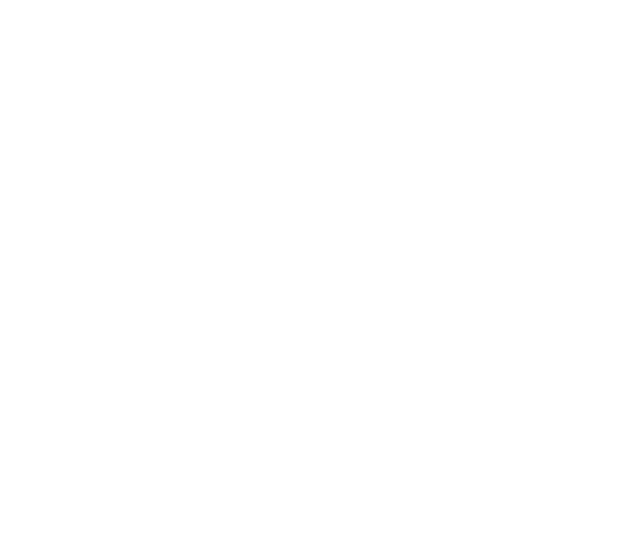
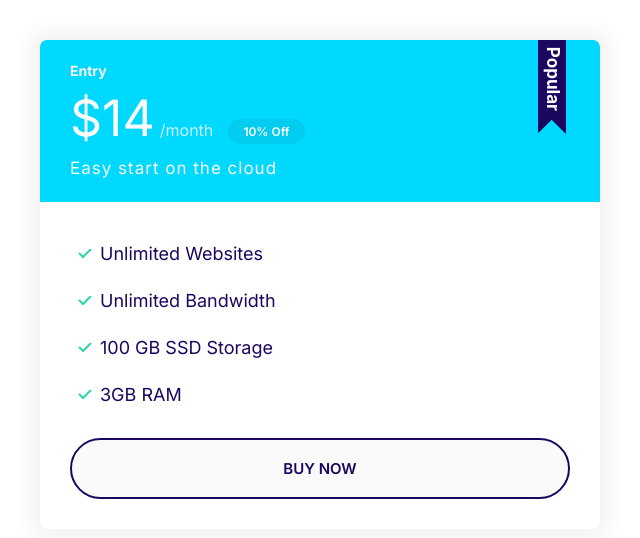
Before and after one commit to ignaf/Moshify, a plain HTML site: page Index.html in a window 1280 px wide. Shown: the whole page, without its empty margins (0-640 px from the left). Drawn offline with Linux system fonts and the light colour scheme.

Commit message:
popular plan

```diff
--- a/Index.html
+++ b/Index.html
@@ -15,6 +15,27 @@
     <link rel="stylesheet" href="css/styles.css" />
   </head>
   <body>
-    <div style="width: 50%; padding: 4rem"></div>
+    <div style="width: 50%; padding: 4rem">
+      <div class="plan plan--popular">
+        <div class="card card--secondary">
+          <header class="card__header">
+            <h3 class="plan__name">Entry</h3>
+            <span class="plan__price">$14</span>
+            <span class="plan__billing-cycle">/month</span>
+            <span class="badge badge--secondary badge--small">10% Off</span>
+            <span class="plan__description">Easy start on the cloud</span>
+          </header>
+          <div class="card__body">
+            <ul class="list list--tick">
+              <li class="list__item">Unlimited Websites</li>
+              <li class="list__item">Unlimited Bandwidth</li>
+              <li class="list__item">100 GB SSD Storage</li>
+              <li class="list__item">3GB RAM</li>
+            </ul>
+            <button class="btn btn--outline btn--block">BUY NOW</button>
+          </div>
+        </div>
+      </div>
+    </div>
   </body>
 </html>
--- a/css/styles.css
+++ b/css/styles.css
@@ -327,6 +327,19 @@ a {
   margin-bottom: 2rem;
 }
 
+.plan--popular .card__header {
+  position: relative;
+}
+
+.plan--popular .card__header::before {
+  content: url(../images/popular.svg);
+  width: 40px;
+  display: inline-block;
+  position: absolute;
+  top: -6px;
+  right: 5%;
+}
+
 @media screen and (min-width: 1024px) {
   .plan__name {
     font-size: 1.4rem;
```
Also changed, not shown: components/plans.html (+3 -1 lines), images/popular.svg (added).
